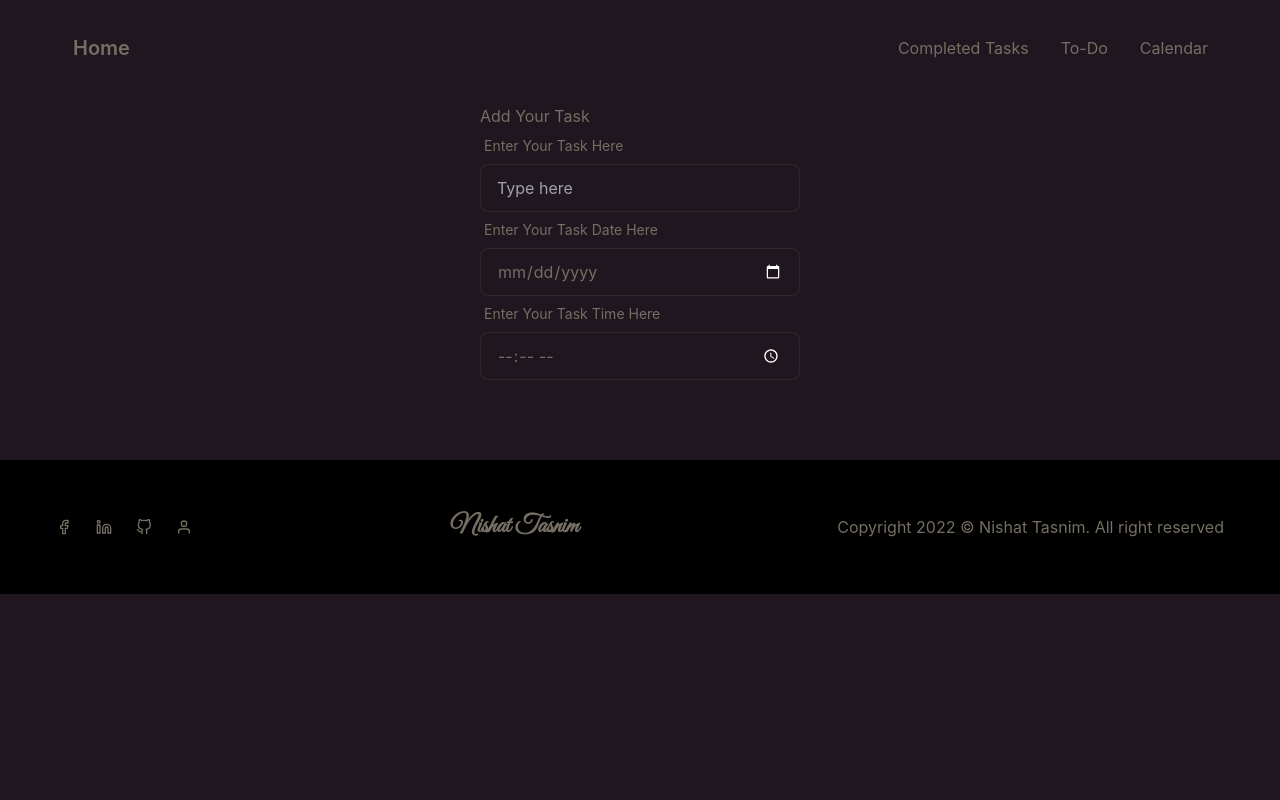
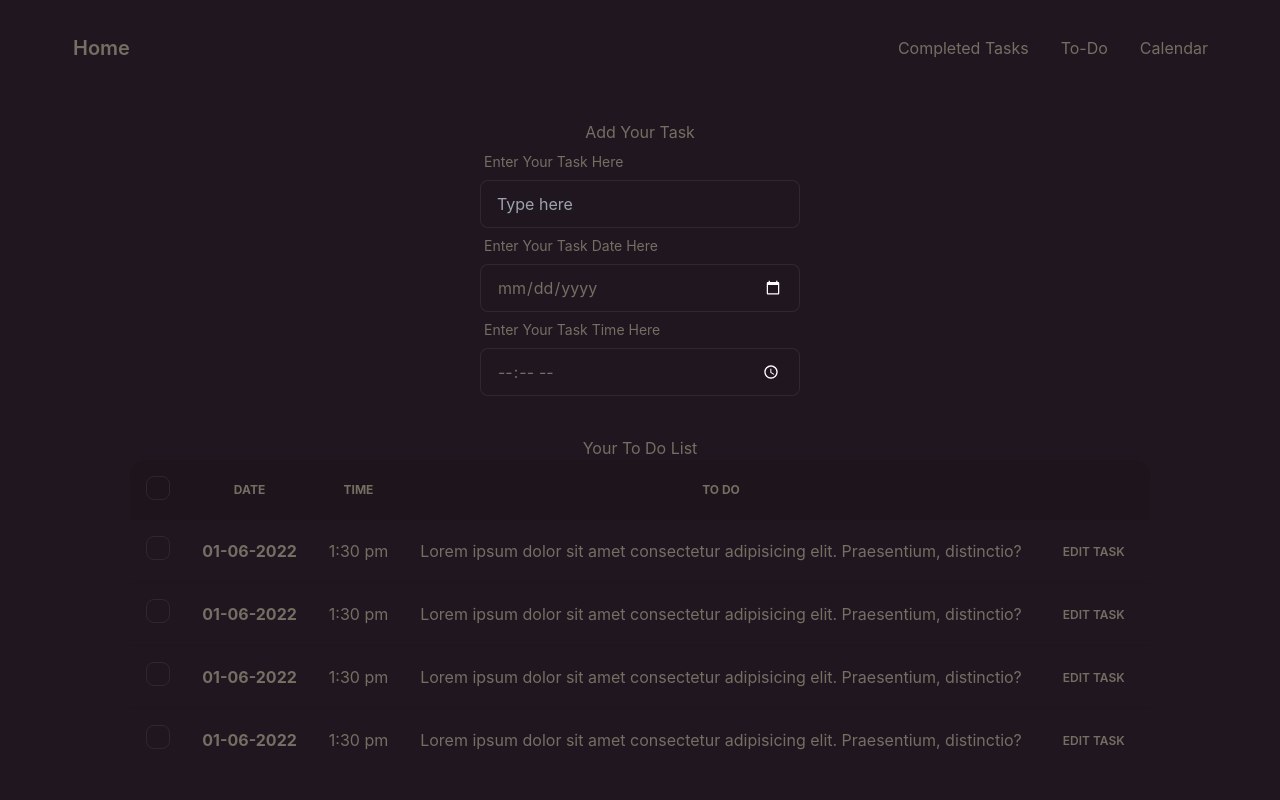
Before and after one commit to nishattasnim08/to-do-client, a React (Create React App) app: page / in a window 1280 px wide. Shown: the top 800 px of the page. Built offline with nearby package versions, Linux system fonts and the light colour scheme.

Commit message:
to do list page created

```diff
--- a/src/App.js
+++ b/src/App.js
@@ -5,15 +5,17 @@ import Navber from './Pages/Shared/Navber/Navber';
 import CompletedTask from './Pages/CompletedTask';
 import Calender from './Pages/Calender';
 import Footer from './Pages/Shared/Footer/Footer';
+import ToDoTaskList from './Pages/ToDoTaskList/ToDoTaskList';
 
 function App() {
   return (
-    <div>
+    <div className="App">
       <Navber/>
-      <Routes className="App lg:mx-14">
+      <Routes className="lg:mx-14">
         <Route path="/" element={<Home />} />
         <Route path="/completedTask" element={<CompletedTask />} />
         <Route path="/calender" element={<Calender />} />
+        <Route path="/toDoTaskList" element={<ToDoTaskList />} />
       </Routes>
       <Footer/>
     </div>
--- a/src/Pages/Home/AddTask.js
+++ b/src/Pages/Home/AddTask.js
@@ -2,7 +2,7 @@ import React from 'react';
 
 const AddTask = () => {
     return (
-        <div className='w-1/4 mx-auto'>
+        <div className='w-1/4 mx-auto my-10'>
             <h1>Add Your Task</h1>
             <div>
                 <div className="form-control w-full max-w-xs">
--- a/src/Pages/Home/Home.js
+++ b/src/Pages/Home/Home.js
@@ -1,10 +1,12 @@
 import React from 'react';
+import ToDoTaskList from '../ToDoTaskList/ToDoTaskList';
 import AddTask from './AddTask';
 
 const Home = () => {
     return (
         <div>
             <AddTask/>
+            <ToDoTaskList/>
         </div>
     );
 };
--- a/src/Pages/Shared/Navber/Navber.js
+++ b/src/Pages/Shared/Navber/Navber.js
@@ -4,7 +4,7 @@ import { Link } from "react-router-dom";
 const Navber = () => {
     const navMenu = <>
         <li><Link to={'/completedTask'}>Completed Tasks</Link></li>
-        <li><a>To-Do</a></li>
+        <li><Link to={'/toDoTaskList'}>To-Do</Link></li>
         <li><Link to={'/calender'}>Calendar</Link></li>
     </>
     return (
--- /dev/null
+++ b/src/Pages/ToDoTaskList/ToDoTaskList.js
@@ -0,0 +1,104 @@
+import React from 'react';
+
+const ToDoTaskList = () => {
+    return (
+        <div className='w-fit mx-auto my-10'>
+            <h1>Your To Do List</h1>
+            <div class="overflow-x-auto w-full">
+                <table class="table w-full">
+                    {/* <!-- head --> */}
+                    <thead>
+                        <tr className='text-center'>
+                            <th>
+                                <label>
+                                    <input type="checkbox" class="checkbox" />
+                                </label>
+                            </th>
+                            <th>Date</th>
+                            <th>Time</th>
+                            <th>To Do</th>
+                            <th></th>
+                        </tr>
+                    </thead>
+                    <tbody>
+                        {/* <!-- row 1 --> */}
+                        <tr>
+                            <th>
+                                <label>
+                                    <input type="checkbox" class="checkbox" />
+                                </label>
+                            </th>
+                            <td>
+                                <div class="font-bold">01-06-2022</div>
+                            </td>
+                            <td>
+                                <p>1:30 pm</p>
+                            </td>
+                            <td>Lorem ipsum dolor sit amet consectetur adipisicing elit. Praesentium, distinctio?</td>
+                            <th>
+                                <button class="btn btn-ghost btn-xs">Edit Task</button>
+                            </th>
+                        </tr>
+                        {/* <!-- row 2 --> */}
+                        <tr>
+                            <th>
+                                <label>
+                                    <input type="checkbox" class="checkbox" />
+                                </label>
+                            </th>
+                            <td>
+                                <div class="font-bold">01-06-2022</div>
+                            </td>
+                            <td>
+                                <p>1:30 pm</p>
+                            </td>
+                            <td>Lorem ipsum dolor sit amet consectetur adipisicing elit. Praesentium, distinctio?</td>
+                            <th>
+                                <button class="btn btn-ghost btn-xs">Edit Task</button>
+                            </th>
+                        </tr>
+                        {/* <!-- row 3 --> */}
+                        <tr>
+                            <th>
+                                <label>
+                                    <input type="checkbox" class="checkbox" />
+                                </label>
+                            </th>
+                            <td>
+                                <div class="font-bold">01-06-2022</div>
+                            </td>
+                            <td>
+                                <p>1:30 pm</p>
+                            </td>
+                            <td>Lorem ipsum dolor sit amet consectetur adipisicing elit. Praesentium, distinctio?</td>
+                            <th>
+                                <button class="btn btn-ghost btn-xs">Edit Task</button>
+                            </th>
+                        </tr>
+                        {/* <!-- row 4 --> */}
+                        <tr>
+                            <th>
+                                <label>
+                                    <input type="checkbox" class="checkbox" />
+                                </label>
+                            </th>
+                            <td>
+                                <div class="font-bold">01-06-2022</div>
+                            </td>
+                            <td>
+                                <p>1:30 pm</p>
+                            </td>
+                            <td>Lorem ipsum dolor sit amet consectetur adipisicing elit. Praesentium, distinctio?</td>
+                            <th>
+                                <button class="btn btn-ghost btn-xs">Edit Task</button>
+                            </th>
+                        </tr>
+                    </tbody>
+
+                </table>
+            </div>
+        </div>
+    );
+};
+
+export default ToDoTaskList;
```
Also changed, not shown: src/data.js (deleted, +0 -27 lines).
